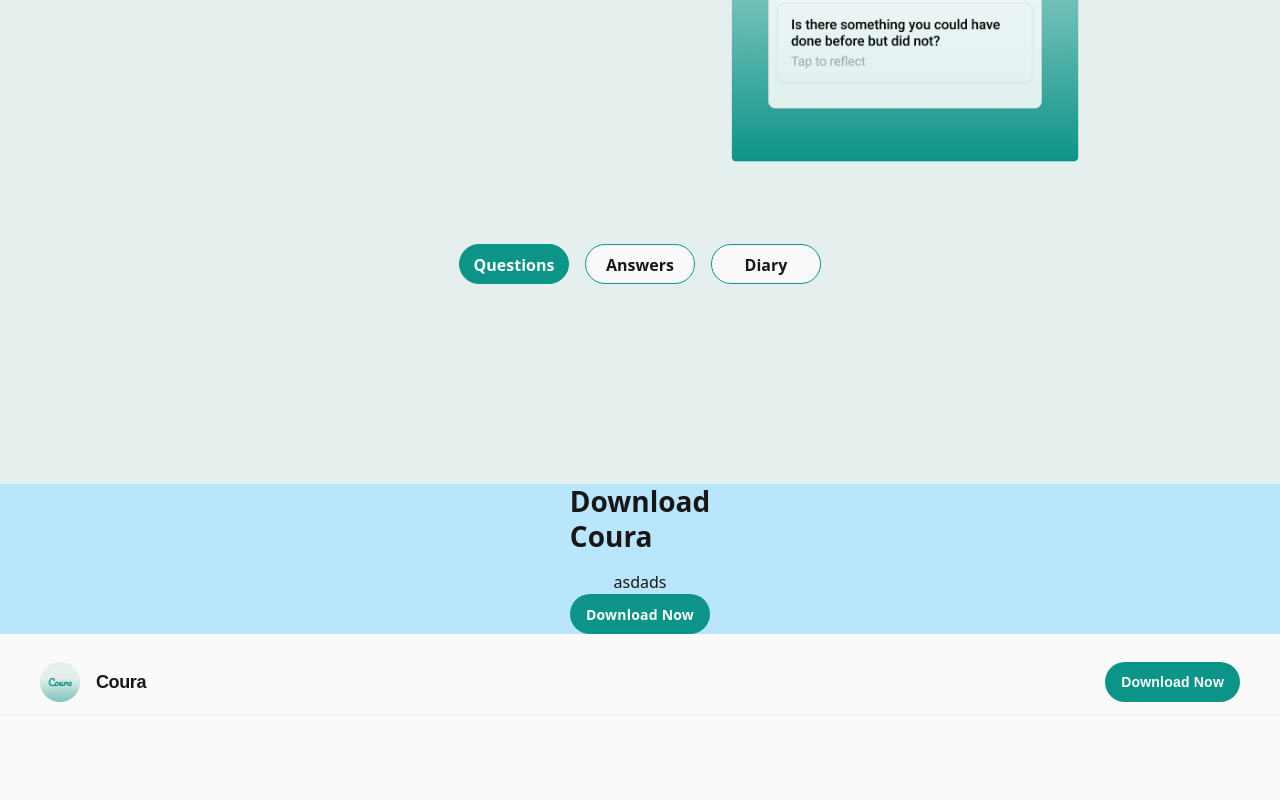
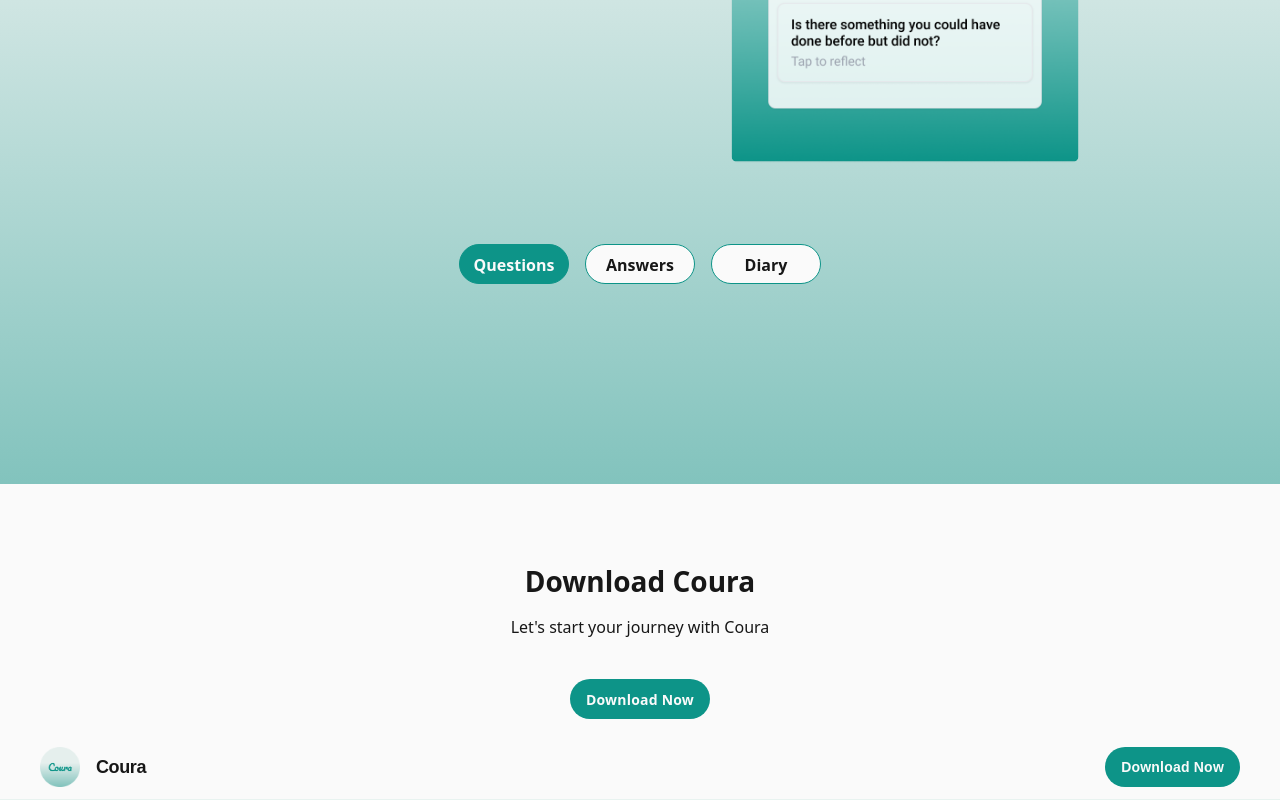
Before and after one commit to Awarest-app/Awarest-web, a Next.js app: page / in a window 1280 px wide. Shown: the part 1515-2315 px from the top of the page. Before the commit the page ends 2230 px from the top, so only its background shows below. Built offline with nearby package versions, Linux system fonts and the light colour scheme.

Commit message:
[WEB] ADD: main page complete

```diff
--- a/src/app/_components/GuideSection.tsx
+++ b/src/app/_components/GuideSection.tsx
@@ -66,7 +66,7 @@
                 htmlFor={`slide-${idx}`}
                 className="mt-20 max-[740px]:mt-4 max-[740px]:mb-[80px] w-[110px] max-h-[40px] px-1 py-2 m-2 rounded-full
                 cursor-pointer transition-colors duration-700 text-center
-                bg-background font-semibold border border-primary
+                text-[#171717] bg-[#FAFAFA] font-semibold border border-primary
                 mb-[200px]"
               >
                 {idx === 0 && "Questions"}
--- a/src/app/_components/Hero.tsx
+++ b/src/app/_components/Hero.tsx
@@ -28,7 +28,7 @@
           </div>
           <div className="relative flex-1 rounded-xl max-[700px]:min-h-[350px] [@media (min-width:480px)]:min-w-[400px] [@media (min-width:864px)]:w-full">
             <Image
-              src="/images/mock1.png"
+              src="/images/coura-mockup.png"
               alt="Hero Image"
               fill
               className="object-fill rounded-xl"
--- a/src/app/globals.css
+++ b/src/app/globals.css
@@ -6,14 +6,16 @@
   --background: #FAFAFA;
   --foreground: #171717;
   --primary: #0D9488;
+  --gradientStart: #E5EFED;
+  --gradientEnd: #82C3BD;
 }
 
-@media (prefers-color-scheme: dark) {
+/* @media (prefers-color-scheme: dark) {
   :root {
-    /* --background: #0a0a0a;
-    --foreground: #ededed; */
+    --background: #121212;
+    --foreground: #FAFAFA;
   }
-}
+} */
 
 body {
   color: var(--foreground);
--- a/src/app/page.tsx
+++ b/src/app/page.tsx
@@ -9,6 +9,7 @@
 import SectionHeader from "../components/SectionHeader";
 import AppGuide from "./_components/AppGuide";
 import GuideSection from './_components/GuideSection';
+import SmallButton from "~/components/SmallButton";
 
 export default function Home() {
   return (
@@ -52,7 +53,7 @@
                 </div>
               </section>
               {/* 그라데이션bg */}
-              <div className="hihi flex flex-col w-full pt-20 bg-[#E5EFED]">
+              <div className="flex flex-col w-full pt-20 bg-gradient-to-b">
                 {/* Section Header */}
                 <SectionHeader
                   title={
@@ -61,51 +62,17 @@
                       <span className="text-primary">Coura</span>
                     </div>
                   }
+                  color="[#171717]"
                 />
                 <GuideSection />
-                {/* <div>
-                  <div className="overflow-hidden relative min-h-[70vh]">
-                    <div
-                      className="flex transition-transform duration-700 ease-in-out"
-                      style={{ transform: `translateX(-${activeIndex * 100}%)` }}
-                    >
-                      {guides.map((guide, idx) => (
-                        <div key={idx} className="min-w-full">
-                          <AppGuide {...guide} />
-                        </div>
-                      ))}
-                    </div>
-                  </div>
-                  <div className="flex justify-center max-[740px]:pt-10 max-[440px]:pt-0">
-                    {guides.map((_, idx) => (
-                      <button
-                        key={idx}
-                        onClick={() => setActiveIndex(idx)}
-                        className={`w-[110px] max-h-[40px] px-1 py-2 m-2 rounded-full transition-colors duration-700 ${
-                          activeIndex === idx
-                            ? 'bg-primary text-[#FAFAFA] font-semibold'
-                            : 'bg-background text-foreground font-semibold'
-                        }`}
-                      >
-                        {idx == 0 && ("Questions")}
-                        {idx == 1 && ("Answers")}
-                        {idx == 2 && ("Diary")}
-                      </button>
-                    ))}
-                  </div>
-                </div> */}
               </div>
-              <div className='flex flex-col w-full items-center bg-sky-200'>
+              <div className='pt-20 flex flex-col gap-10 w-full items-center'>
                 <SectionHeader
                   title="Download Coura"
-                  content='asdads'
+                  content="Let's start your journey with Coura"
+                  color="[#171717]"
                 />
-                <button
-                  className="flex min-w-[84px] cursor-pointer items-center justify-center overflow-hidden rounded-full h-10 px-4 bg-primary text-foreground text-sm font-bold leading-normal tracking-[0.015em]
-                  transition-transform active:scale-[0.97] hover:brightness-[0.85]"
-                >
-                  <span className="truncate text-[#fafafa]">Download Now</span>
-                </button>
+                <SmallButton />
               </div>
               {/* download 버튼 */}
               {/* review section */}
--- a/src/components/Header.tsx
+++ b/src/components/Header.tsx
@@ -15,7 +15,7 @@
               height={40}
             />
           </div>
-          <h2 className="text-foreground text-lg font-bold leading-tight tracking-[-0.022em]">
+          <h2 className="text-primary text-lg font-bold leading-tight tracking-[-0.022em]">
             Coura
           </h2>
         </button>
--- a/src/components/SectionHeader.tsx
+++ b/src/components/SectionHeader.tsx
@@ -3,27 +3,25 @@
 /* Section.tsx (예시) */
 interface SectionProps {
   title?: string | React.ReactNode;
+  color?: string;
   content?: string;
 }
 
 export default function SectionHeader({
   title,
+  color="foreground",
   content,
 }: SectionProps) {
+  const defaultClass= `text-${color} tracking-light text-[28px] font-bold leading-tight`
+  const pDefaultClass=`text-${color} text-base font-normal leading-normal max-w-[720px]`
   return (
-    <div className="flex flex-col items-center gap-4 @container [container-type:inline-size]">
+    <div className="flex w-full flex-col items-center gap-4 @container [container-type:inline-size]">
       <h1
-        className="
-          text-[foreground]
-          tracking-light
-          text-[28px]
-          font-bold
-          leading-tight
-        "
+        className={defaultClass}
       >
         {title}
       </h1>
-      <p className="text-foreground text-base font-normal leading-normal max-w-[720px]">
+      <p className="text-foreground text-[18px] text-base font-normal leading-normal max-w-[720px]">
         {content}
       </p>
     </div>
--- /dev/null
+++ b/src/components/SmallButton.tsx
@@ -0,0 +1,11 @@
+
+export default function SmallButton() {
+  return (
+    <button
+    className="flex min-w-[84px] cursor-pointer items-center justify-center overflow-hidden rounded-full h-10 px-4 bg-primary text-foreground text-sm font-bold leading-normal tracking-[0.015em]
+    transition-transform active:scale-[0.97] hover:brightness-[0.85]"
+    >
+      <span className="truncate text-[#fafafa]">Download Now</span>
+    </button>
+  )
+}
--- a/tailwind.config.ts
+++ b/tailwind.config.ts
@@ -13,6 +13,9 @@
         foreground: "var(--foreground)",
         primary: "var(--primary)",
       },
+      backgroundImage: {
+        'gradient-to-b': "linear-gradient(to bottom, var(--gradientStart) 40%, var(--gradientEnd) 100%)"
+      }
     },
   },
   safelist: [
```
Also changed, not shown: public/images/coura-mockup.png (renamed from public/images/mock1.png), public/images/mockup.png (deleted).
